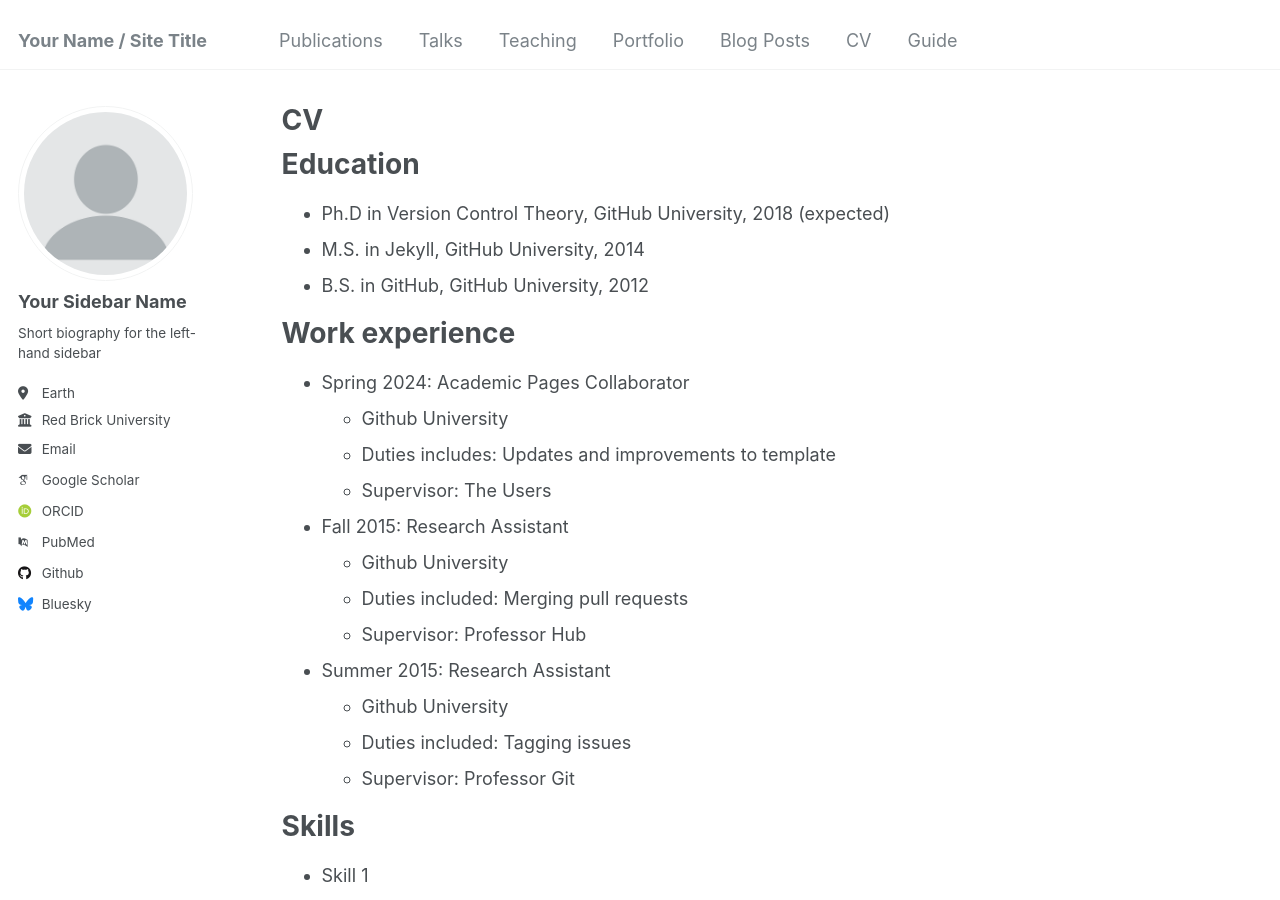
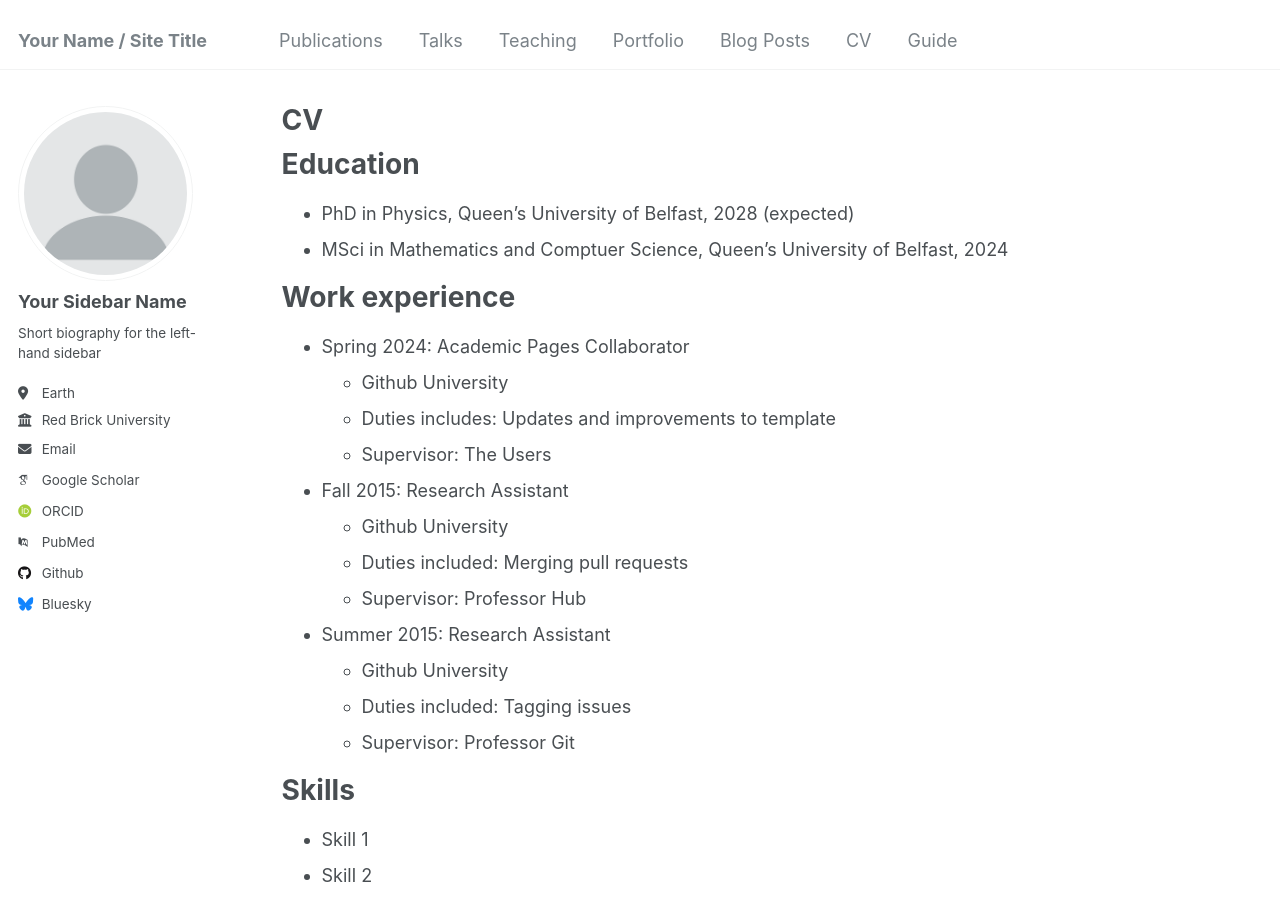
Before and after one commit to DanielQuinn53/danielquinn53.github.io, a Jekyll site: the page built from _pages/cv.md, in a window 1280 px wide and 900 px high. Built offline with Jekyll 4.4.1, drawn with Linux system fonts in a browser that asks for light colours; some web fonts are replaced.

Commit message:
Update cv.md

```diff
--- a/_pages/cv.md
+++ b/_pages/cv.md
@@ -11,9 +11,8 @@ redirect_from:
 
 Education
 ======
-* Ph.D in Version Control Theory, GitHub University, 2018 (expected)
-* M.S. in Jekyll, GitHub University, 2014
-* B.S. in GitHub, GitHub University, 2012
+* PhD in Physics, Queen's University of Belfast, 2028 (expected)
+* MSci in Mathematics and Comptuer Science, Queen's University of Belfast, 2024
 
 Work experience
 ======
```
